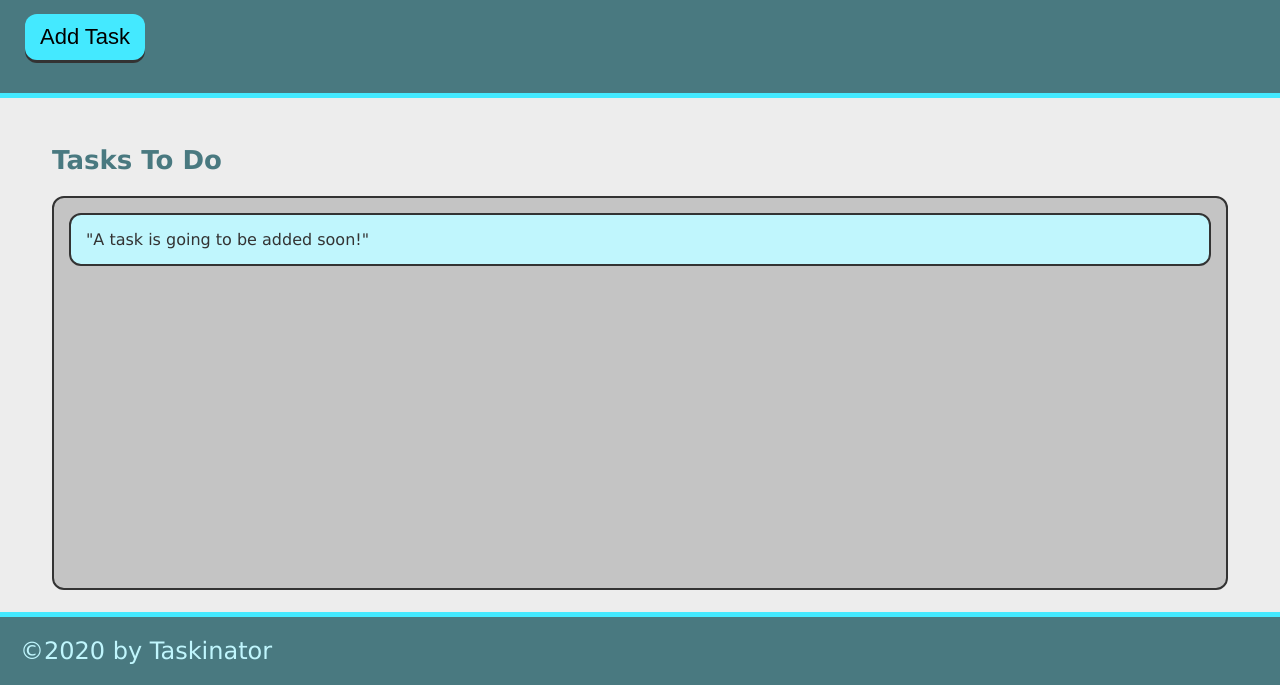
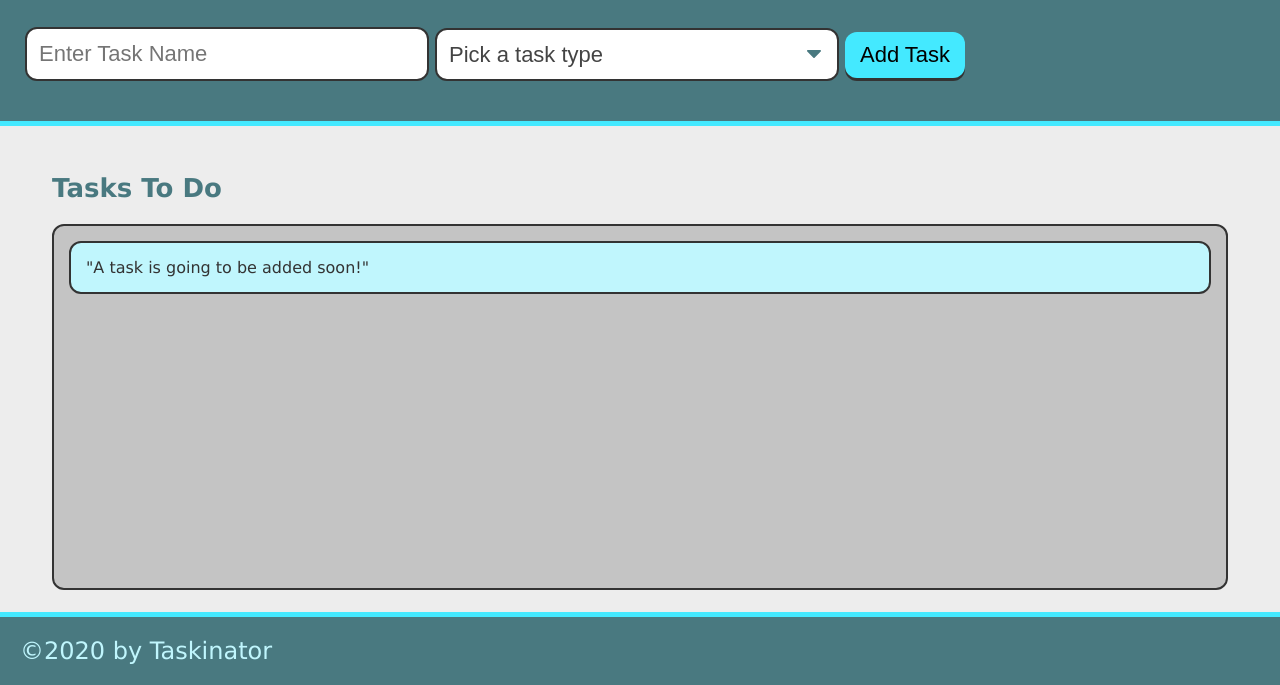
Before and after one commit to a2214n/Taskinator, a plain HTML site: page index.html in a window 1280 px wide. Shown: the part 115-800 px from the top of the page. Drawn offline with Linux system fonts and the light colour scheme.

Commit message:
task type form

```diff
--- a/index.html
+++ b/index.html
@@ -13,7 +13,22 @@
         <p>
             Click the button below to add a new task!
         </p>
-        <button class="btn" id="save-task">Add Task</button>
+        <form id="task-form">
+            <div class="form-group">
+                <input type="text" name="task-name" placeholder="Enter Task Name"/>
+            </div>
+            <div class="form-group">
+                <select name="task-type" class="select-dropdown">
+                    <option value="" diabled selected>Pick a task type</option>
+                    <option value="Print">Print</option>
+                    <option value="Web">Web</option>
+                    <option value="Mobile">Mobile</option>
+                </select>
+            </div>
+            <div class="form-group">
+                <button class="btn" id="save-task" type="submit">Add Task</button>
+            </div>
+        </form>
     </header>
 
     <main class="page-content">
```
